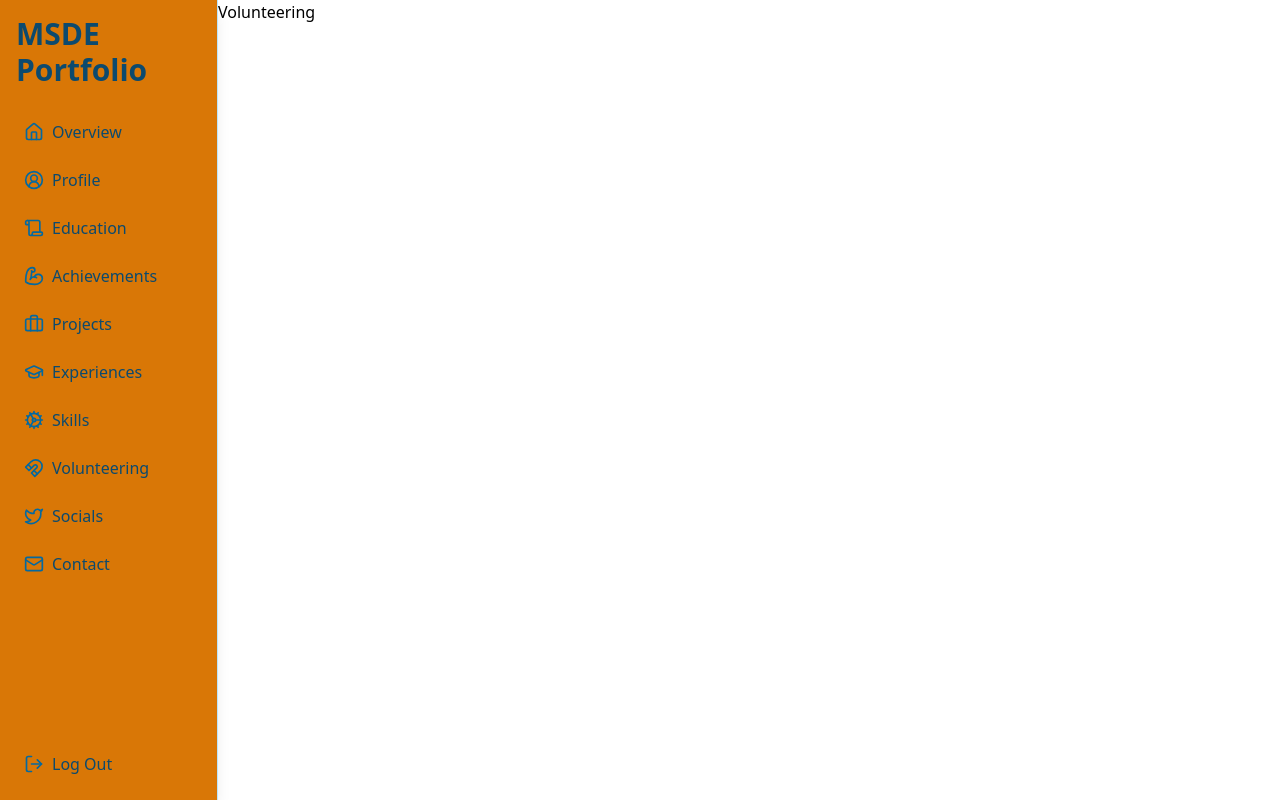
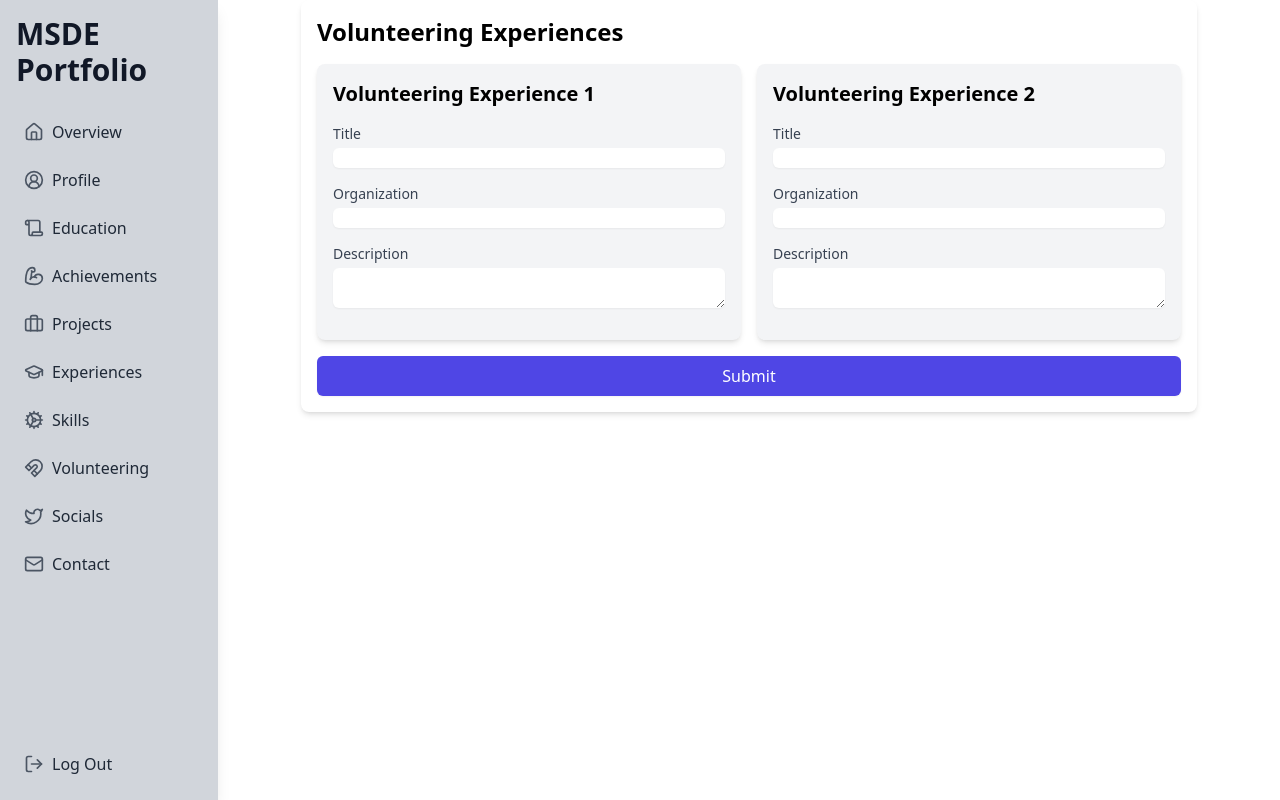
Before and after one commit to M-S-D-E/portfolio-new, a React (Vite) app: page /dashboard/volunteering in a window 1280 px wide. Built offline with nearby package versions, Linux system fonts and the light colour scheme.

Commit message:
services files created

```diff
--- a/src/components/Sidebar.jsx
+++ b/src/components/Sidebar.jsx
@@ -3,63 +3,63 @@ import { Home, User, Briefcase, Mail, LogOut, Cog, BicepsFlexed, Twitter, Gradua
 
 const Sidebar = () => {
   return (
-    <div className="h-screen w-64 bg-amber-600 text-sky-700 flex flex-col p-4 shadow-lg border-r border-sky-200">
+    <div className="h-screen w-64 bg-gray-300 text-gray-800 flex flex-col p-4 shadow-lg border-r border-gray-300">
       <div className="mb-6 flex items-center">
-        <div className="text-3xl font-bold text-sky-900">MSDE Portfolio</div>
+        <div className="text-3xl font-bold text-gray-900">MSDE Portfolio</div>
       </div>
       <div className="flex flex-col flex-grow space-y-2">
-        <Link to="/dashboard" className="flex items-center space-x-2 text-sky-900 hover:bg-sky-200 rounded-lg p-2 transition duration-300 font-medium">
-          <Home className="w-5 h-5 text-sky-700" />
+        <Link to="/dashboard" className="flex items-center space-x-2 text-gray-800 hover:bg-gray-200 rounded-lg p-2 transition duration-300 font-medium">
+          <Home className="w-5 h-5 text-gray-600" />
           <span>Overview</span>
         </Link>
 
-        <Link to="/dashboard/profile" className="flex items-center space-x-2 text-sky-900 hover:bg-sky-200 rounded-lg p-2 transition duration-300 font-medium">
-          <CircleUserRound className="w-5 h-5 text-sky-700" />
+        <Link to="/dashboard/profile" className="flex items-center space-x-2 text-gray-800 hover:bg-gray-200 rounded-lg p-2 transition duration-300 font-medium">
+          <CircleUserRound className="w-5 h-5 text-gray-600" />
           <span>Profile</span>
         </Link>
 
-        <Link to="/dashboard/education" className="flex items-center space-x-2 text-sky-900 hover:bg-sky-200 rounded-lg p-2 transition duration-300 font-medium">
-          <Scroll className="w-5 h-5 text-sky-700" />
+        <Link to="/dashboard/education" className="flex items-center space-x-2 text-gray-800 hover:bg-gray-200 rounded-lg p-2 transition duration-300 font-medium">
+          <Scroll className="w-5 h-5 text-gray-600" />
           <span>Education</span>
         </Link>
 
-        <Link to="/dashboard/achievements" className="flex items-center space-x-2 text-sky-900 hover:bg-sky-200 rounded-lg p-2 transition duration-300 font-medium">
-          <BicepsFlexed className="w-5 h-5 text-sky-700" />
+        <Link to="/dashboard/achievements" className="flex items-center space-x-2 text-gray-800 hover:bg-gray-200 rounded-lg p-2 transition duration-300 font-medium">
+          <BicepsFlexed className="w-5 h-5 text-gray-600" />
           <span>Achievements</span>
         </Link>
 
-        <Link to="/dashboard/projects" className="flex items-center space-x-2 text-sky-900 hover:bg-sky-200 rounded-lg p-2 transition duration-300 font-medium">
-          <Briefcase className="w-5 h-5 text-sky-700" />
+        <Link to="/dashboard/projects" className="flex items-center space-x-2 text-gray-800 hover:bg-gray-200 rounded-lg p-2 transition duration-300 font-medium">
+          <Briefcase className="w-5 h-5 text-gray-600" />
           <span>Projects</span>
         </Link>
 
-        <Link to="/dashboard/experiences" className="flex items-center space-x-2 text-sky-900 hover:bg-sky-200 rounded-lg p-2 transition duration-300 font-medium">
-          <GraduationCap className="w-5 h-5 text-sky-700" />
+        <Link to="/dashboard/experiences" className="flex items-center space-x-2 text-gray-800 hover:bg-gray-200 rounded-lg p-2 transition duration-300 font-medium">
+          <GraduationCap className="w-5 h-5 text-gray-600" />
           <span>Experiences</span>
         </Link>
 
-        <Link to="/dashboard/skills" className="flex items-center space-x-2 text-sky-900 hover:bg-sky-200 rounded-lg p-2 transition duration-300 font-medium">
-          <Cog className="w-5 h-5 text-sky-700" />
+        <Link to="/dashboard/skills" className="flex items-center space-x-2 text-gray-800 hover:bg-gray-200 rounded-lg p-2 transition duration-300 font-medium">
+          <Cog className="w-5 h-5 text-gray-600" />
           <span>Skills</span>
         </Link>
 
-        <Link to="/dashboard/volunteering" className="flex items-center space-x-2 text-sky-900 hover:bg-sky-200 rounded-lg p-2 transition duration-300 font-medium">
-          <Magnet className="w-5 h-5 text-sky-700" />
+        <Link to="/dashboard/volunteering" className="flex items-center space-x-2 text-gray-800 hover:bg-gray-200 rounded-lg p-2 transition duration-300 font-medium">
+          <Magnet className="w-5 h-5 text-gray-600" />
           <span>Volunteering</span>
         </Link>
 
-        <Link to="/dashboard/socials" className="flex items-center space-x-2 text-sky-900 hover:bg-sky-200 rounded-lg p-2 transition duration-300 font-medium">
-          <Twitter className="w-5 h-5 text-sky-700" />
+        <Link to="/dashboard/socials" className="flex items-center space-x-2 text-gray-800 hover:bg-gray-200 rounded-lg p-2 transition duration-300 font-medium">
+          <Twitter className="w-5 h-5 text-gray-600" />
           <span>Socials</span>
         </Link>
 
-        <Link to="/dashboard/contact" className="flex items-center space-x-2 text-sky-900 hover:bg-sky-200 rounded-lg p-2 transition duration-300 font-medium">
-          <Mail className="w-5 h-5 text-sky-700" />
+        <Link to="/dashboard/contact" className="flex items-center space-x-2 text-gray-800 hover:bg-gray-200 rounded-lg p-2 transition duration-300 font-medium">
+          <Mail className="w-5 h-5 text-gray-600" />
           <span>Contact</span>
         </Link>
       </div>
-      <div className="mt-auto flex items-center space-x-2 text-sky-900 hover:bg-sky-200 rounded-lg p-2 transition duration-300 font-medium">
-        <LogOut className="w-5 h-5 text-sky-700" />
+      <div className="mt-auto flex items-center space-x-2 text-gray-800 hover:bg-gray-200 rounded-lg p-2 transition duration-300 font-medium">
+        <LogOut className="w-5 h-5 text-gray-600" />
         <span>Log Out</span>
       </div>
     </div>
--- a/src/components/achievementsCard.jsx
+++ b/src/components/achievementsCard.jsx
@@ -9,8 +9,8 @@ const AchievementsCard = ({ title, description, deleted, edit, id }) => {
   }
 
   return (
-    <div className="h-60 w-60 bg-sky-700 rounded-lg shadow-lg p-4 flex flex-col">
-      <div className="flex justify-between items-start mb-4">
+    <div className="h-40 w-full bg-sky-700 rounded-lg shadow-lg p-4 flex flex-col justify-between">
+      <div className="flex justify-end space-x-2">
         <div className="flex space-x-2">
           <button className="text-white hover:text-gray-300">
             {deleted}
--- a/src/components/projectsCard.jsx
+++ b/src/components/projectsCard.jsx
@@ -3,9 +3,9 @@ import { Edit3, Trash2 } from 'lucide-react';
 
 const ProjectsCard = () => {
     return (
-        <div className='h-40 w-40 bg-sky-700 rounded-lg shadow-lg p-4 flex flex-col'>
-            <div className='flex justify-between items-start mb-4'>
-                <div className='flex space-x-2'>
+        <div className="h-40 w-full bg-sky-700 rounded-lg shadow-lg p-4 flex flex-col justify-between">
+            <div className="flex justify-end space-x-2">
+                <div className='flex justify-end space-x-2'>
                     <button className='text-white hover:text-gray-300'>
                         <Trash2 size={20} />
                     </button>
--- a/src/pages/dashboard/pages/profile.jsx
+++ b/src/pages/dashboard/pages/profile.jsx
@@ -1,9 +1,91 @@
-import React from 'react'
+import React, { useState } from 'react';
 
 const Profile = () => {
+  const [formData, setFormData] = useState({
+    name: '',
+    email: '',
+    bio: '',
+    location: '',
+    occupation: '',
+  });
+
+  const handleChange = (e) => {
+    const { name, value } = e.target;
+    setFormData({ ...formData, [name]: value });
+  };
+
+  const handleSubmit = (e) => {
+    e.preventDefault();
+    console.log('Form submitted:', formData);
+  };
+
   return (
-    <div>Profile</div>
-  )
-}
+    <div className="max-w-xl mx-auto p-4 bg-white shadow-md rounded-lg py-0">
+      <h2 className="text-2xl font-bold mb-4">Profile Information</h2>
+      <form onSubmit={handleSubmit}>
+        <div className="mb-4">
+          <label htmlFor="name" className="block text-sm font-medium text-gray-700">Name</label>
+          <input
+            type="text"
+            id="name"
+            name="name"
+            value={formData.name}
+            onChange={handleChange}
+            className="mt-1 block w-full rounded-md border-gray-300 shadow-sm focus:border-indigo-500 focus:ring-indigo-500 sm:text-sm"
+          />
+        </div>
+        <div className="mb-4">
+          <label htmlFor="email" className="block text-sm font-medium text-gray-700">Email</label>
+          <input
+            type="email"
+            id="email"
+            name="email"
+            value={formData.email}
+            onChange={handleChange}
+            className="mt-1 block w-full rounded-md border-gray-300 shadow-sm focus:border-indigo-500 focus:ring-indigo-500 sm:text-sm"
+          />
+        </div>
+        <div className="mb-4">
+          <label htmlFor="bio" className="block text-sm font-medium text-gray-700">Bio</label>
+          <textarea
+            id="bio"
+            name="bio"
+            value={formData.bio}
+            onChange={handleChange}
+            className="mt-1 block w-full rounded-md border-gray-300 shadow-sm focus:border-indigo-500 focus:ring-indigo-500 sm:text-sm"
+          ></textarea>
+        </div>
+        <div className="mb-4">
+          <label htmlFor="location" className="block text-sm font-medium text-gray-700">Location</label>
+          <input
+            type="text"
+            id="location"
+            name="location"
+            value={formData.location}
+            onChange={handleChange}
+            className="mt-1 block w-full rounded-md border-gray-300 shadow-sm focus:border-indigo-500 focus:ring-indigo-500 sm:text-sm"
+          />
+        </div>
+        <div className="mb-4">
+          <label htmlFor="occupation" className="block text-sm font-medium text-gray-700">Occupation</label>
+          <input
+            type="text"
+            id="occupation"
+            name="occupation"
+            value={formData.occupation}
+            onChange={handleChange}
+            className="mt-1 block w-full rounded-md border-gray-300 shadow-sm focus:border-indigo-500 focus:ring-indigo-500 sm:text-sm"
+          />
+        </div>
+        <button
+          type="submit"
+          className="w-full bg-indigo-600 text-white font-medium py-2 px-4 rounded-md shadow-sm hover:bg-indigo-700 focus:outline-none focus:ring-2 focus:ring-indigo-500 focus:ring-offset-2"
+        >
+          Submit
+        </button>
+      </form>
+    </div>
+  );
+};
 
-export default Profile
+export default Profile;
--- a/src/pages/dashboard/pages/volunteering.jsx
+++ b/src/pages/dashboard/pages/volunteering.jsx
@@ -1,9 +1,111 @@
-import React from 'react'
+import React, { useState } from 'react';
 
 const Volunteering = () => {
+  const [volunteering1, setVolunteering1] = useState({ title: '', organization: '', description: '' });
+  const [volunteering2, setVolunteering2] = useState({ title: '', organization: '', description: '' });
+
+  const handleChange1 = (e) => {
+    const { name, value } = e.target;
+    setVolunteering1({ ...volunteering1, [name]: value });
+  };
+
+  const handleChange2 = (e) => {
+    const { name, value } = e.target;
+    setVolunteering2({ ...volunteering2, [name]: value });
+  };
+
+  const handleSubmit = (e) => {
+    e.preventDefault();
+    // Handle form submission, e.g., send data to a server
+    console.log('Volunteering Experience 1:', volunteering1);
+    console.log('Volunteering Experience 2:', volunteering2);
+  };
+
   return (
-    <div>Volunteering</div>
-  )
-}
+    <div className="max-w-4xl mx-auto p-4 bg-white shadow-md rounded-lg">
+      <h2 className="text-2xl font-bold mb-4">Volunteering Experiences</h2>
+      <form onSubmit={handleSubmit}>
+        <div className="grid grid-cols-1 md:grid-cols-2 gap-4">
+          <div className="p-4 bg-gray-100 rounded-lg shadow-md">
+            <h3 className="text-xl font-semibold mb-4">Volunteering Experience 1</h3>
+            <div className="mb-4">
+              <label htmlFor="title1" className="block text-sm font-medium text-gray-700">Title</label>
+              <input
+                type="text"
+                id="title1"
+                name="title"
+                value={volunteering1.title}
+                onChange={handleChange1}
+                className="mt-1 block w-full rounded-md border-gray-300 shadow-sm focus:border-indigo-500 focus:ring-indigo-500 sm:text-sm"
+              />
+            </div>
+            <div className="mb-4">
+              <label htmlFor="organization1" className="block text-sm font-medium text-gray-700">Organization</label>
+              <input
+                type="text"
+                id="organization1"
+                name="organization"
+                value={volunteering1.organization}
+                onChange={handleChange1}
+                className="mt-1 block w-full rounded-md border-gray-300 shadow-sm focus:border-indigo-500 focus:ring-indigo-500 sm:text-sm"
+              />
+            </div>
+            <div className="mb-4">
+              <label htmlFor="description1" className="block text-sm font-medium text-gray-700">Description</label>
+              <textarea
+                id="description1"
+                name="description"
+                value={volunteering1.description}
+                onChange={handleChange1}
+                className="mt-1 block w-full rounded-md border-gray-300 shadow-sm focus:border-indigo-500 focus:ring-indigo-500 sm:text-sm"
+              ></textarea>
+            </div>
+          </div>
+          <div className="p-4 bg-gray-100 rounded-lg shadow-md">
+            <h3 className="text-xl font-semibold mb-4">Volunteering Experience 2</h3>
+            <div className="mb-4">
+              <label htmlFor="title2" className="block text-sm font-medium text-gray-700">Title</label>
+              <input
+                type="text"
+                id="title2"
+                name="title"
+                value={volunteering2.title}
+                onChange={handleChange2}
+                className="mt-1 block w-full rounded-md border-gray-300 shadow-sm focus:border-indigo-500 focus:ring-indigo-500 sm:text-sm"
+              />
+            </div>
+            <div className="mb-4">
+              <label htmlFor="organization2" className="block text-sm font-medium text-gray-700">Organization</label>
+              <input
+                type="text"
+                id="organization2"
+                name="organization"
+                value={volunteering2.organization}
+                onChange={handleChange2}
+                className="mt-1 block w-full rounded-md border-gray-300 shadow-sm focus:border-indigo-500 focus:ring-indigo-500 sm:text-sm"
+              />
+            </div>
+            <div className="mb-4">
+              <label htmlFor="description2" className="block text-sm font-medium text-gray-700">Description</label>
+              <textarea
+                id="description2"
+                name="description"
+                value={volunteering2.description}
+                onChange={handleChange2}
+                className="mt-1 block w-full rounded-md border-gray-300 shadow-sm focus:border-indigo-500 focus:ring-indigo-500 sm:text-sm"
+              ></textarea>
+            </div>
+          </div>
+        </div>
+        <button
+          type="submit"
+          className="mt-4 w-full bg-indigo-600 text-white font-medium py-2 px-4 rounded-md shadow-sm hover:bg-indigo-700 focus:outline-none focus:ring-2 focus:ring-indigo-500 focus:ring-offset-2"
+        >
+          Submit
+        </button>
+      </form>
+    </div>
+  );
+};
 
-export default Volunteering
+export default Volunteering;
```
Also changed, not shown: src/components/socialsCard.jsx (added, +48 -0 lines).
